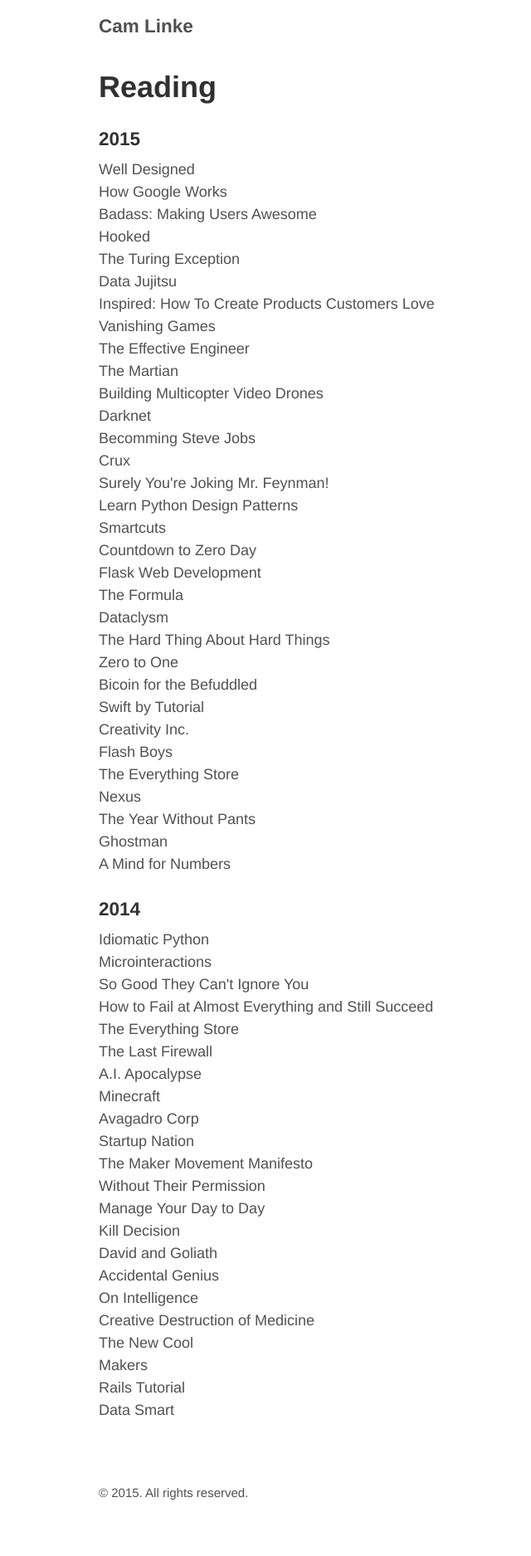
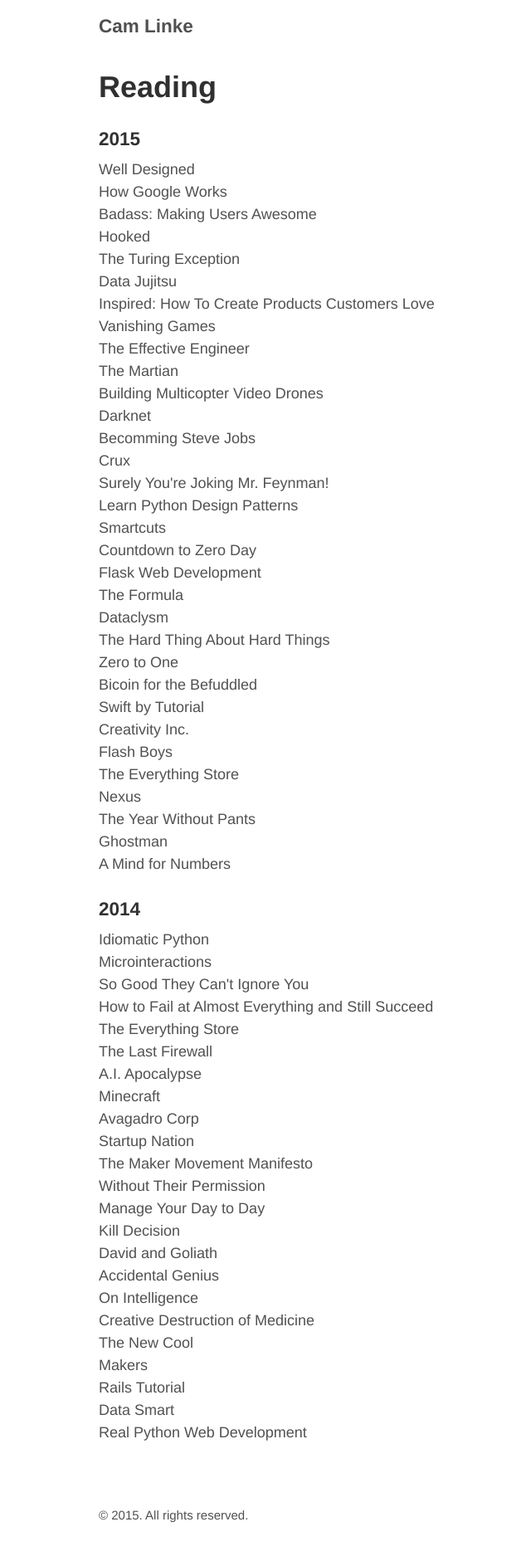
Before and after one commit to camlinke/camlinke.github.io, a Jekyll site: the page built from reading.md, in a window 1280 px wide. Shown: the whole page at 83% size, without its empty margins (206-846 px from the left). Built offline with Jekyll 4.4.1, drawn with Linux system fonts in a browser that asks for light colours; nearby versions of some CDN libraries; before the commit the page ends 1848 px from its top, so only the background shows below that.

Commit message:
updated reading list

```diff
--- a/reading.md
+++ b/reading.md
@@ -63,4 +63,5 @@
     <li>Makers</li>
     <li>Rails Tutorial</li>
     <li>Data Smart</li>
+    <li>Real Python Web Development</li>
 </ul>
```
